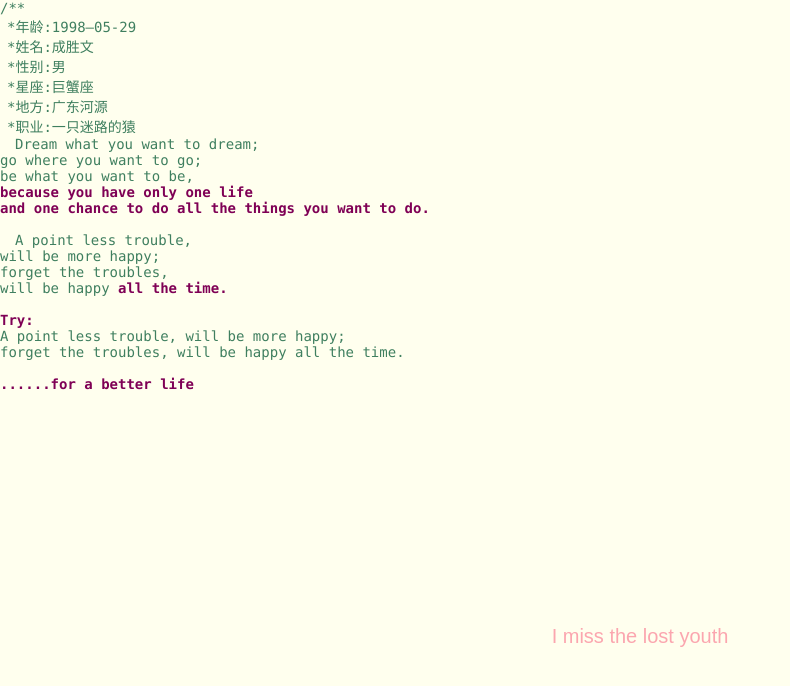
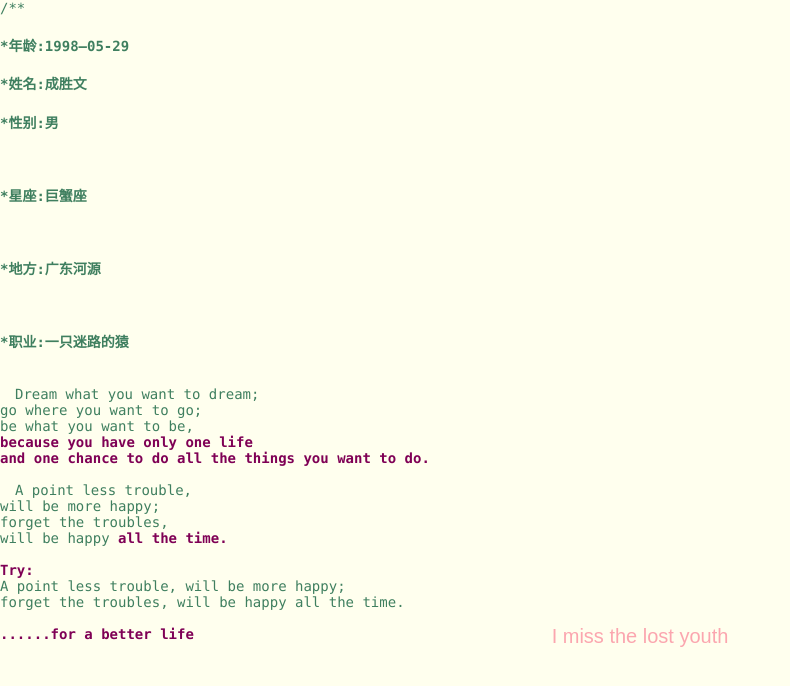
Before and after one commit to javaprogcs/javaprogcs.github.io, a plain HTML site: page index.html in a window 1280 px wide. Shown: the whole page, without its empty margins (0-790 px from the left). Drawn offline with Linux system fonts and the light colour scheme; a script that the page names is missing.

Commit message:
这个是个人简历主页面

```diff
--- a/index.html
+++ b/index.html
@@ -31,12 +31,12 @@
 	<div id="content">
 		<div id="code">
 			<span class="comments">/**</span><br />
-			<span class="space"/><span class="comments">*年龄:1998—05-29</span><br />
-			<span class="space"/><span class="comments">*姓名:成胜文</span><br />
-			<span class="space"/><span class="comments">*性别:男</span><br />
-			<span class="space"/><span class="comments">*星座:巨蟹座</span><br />
-			<span class="space"/><span class="comments">*地方:广东河源</span><br />
-			<span class="space"/><span class="comments">*职业:一只迷路的猿</span><br />
+			<span class="space"/><span class="comments"><h4>*年龄:1998—05-29</h4></span>
+			<span class="space"/><span class="comments"><h4>*姓名:成胜文</h4></span>
+			<span class="space"/><span class="comments"><h4>*性别:男</h4></span><br />
+			<span class="space"/><span class="comments"><h4>*星座:巨蟹座</h4></span><br />
+			<span class="space"/><span class="comments"><h4>*地方:广东河源</h4></span><br />
+			<span class="space"/><span class="comments"><h4>*职业:一只迷路的猿</h4></span><br />
 			<span class="comments">
 				<span class="placeholder"/>
 				Dream what you want to dream;<br />
@@ -117,7 +117,7 @@
 	</p>
 </div>
 <!--<!---你喜欢的音乐-->
-<embed src="music/193986057.mp3" hidden="true" autostart="true" loop="1" starttime="00:10" pausebutton="true" >
+<!--<embed src="music/193986057.mp3" hidden="true" autostart="true" loop="1" starttime="00:10" pausebutton="true" >-->
 
 </body>
 </html>
```
Also changed, not shown: qingchun.html (+5 -2 lines), css/default.css (line endings or trailing spaces).
